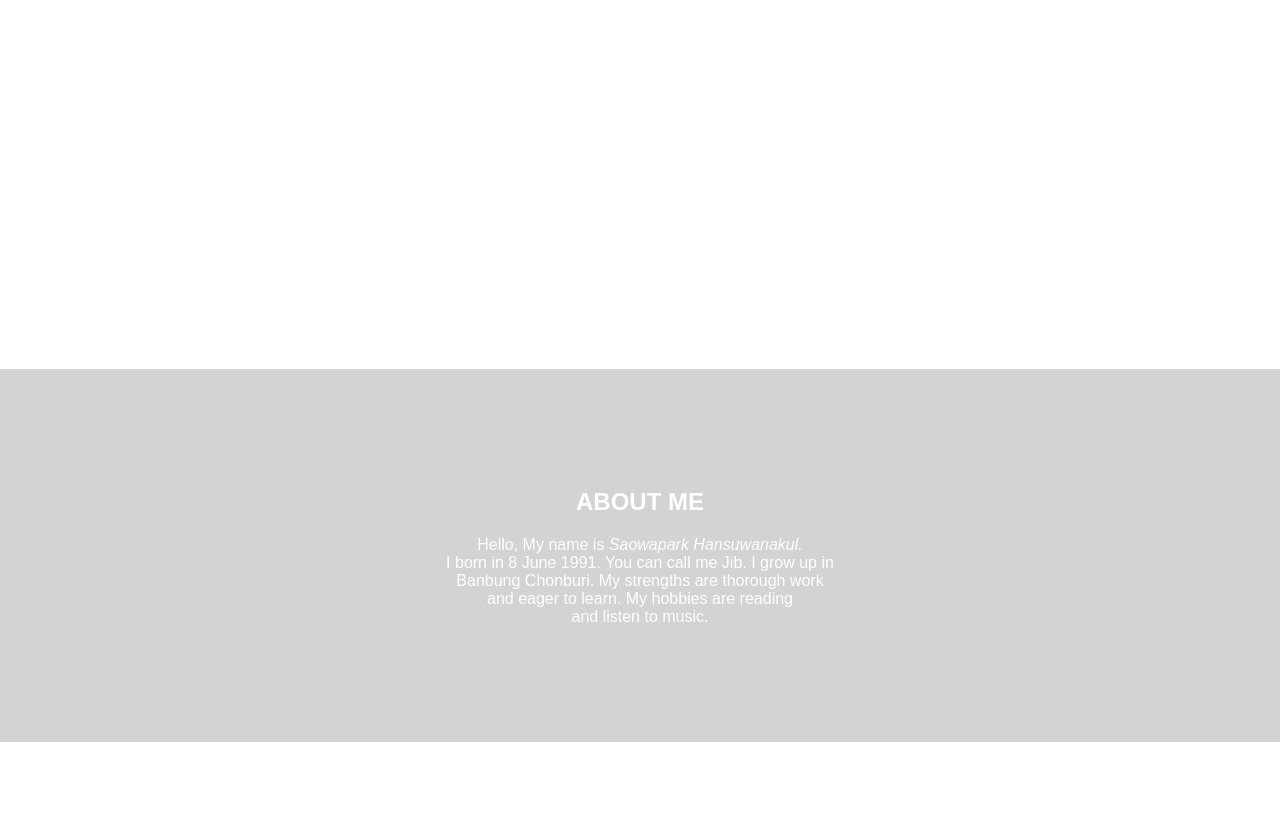
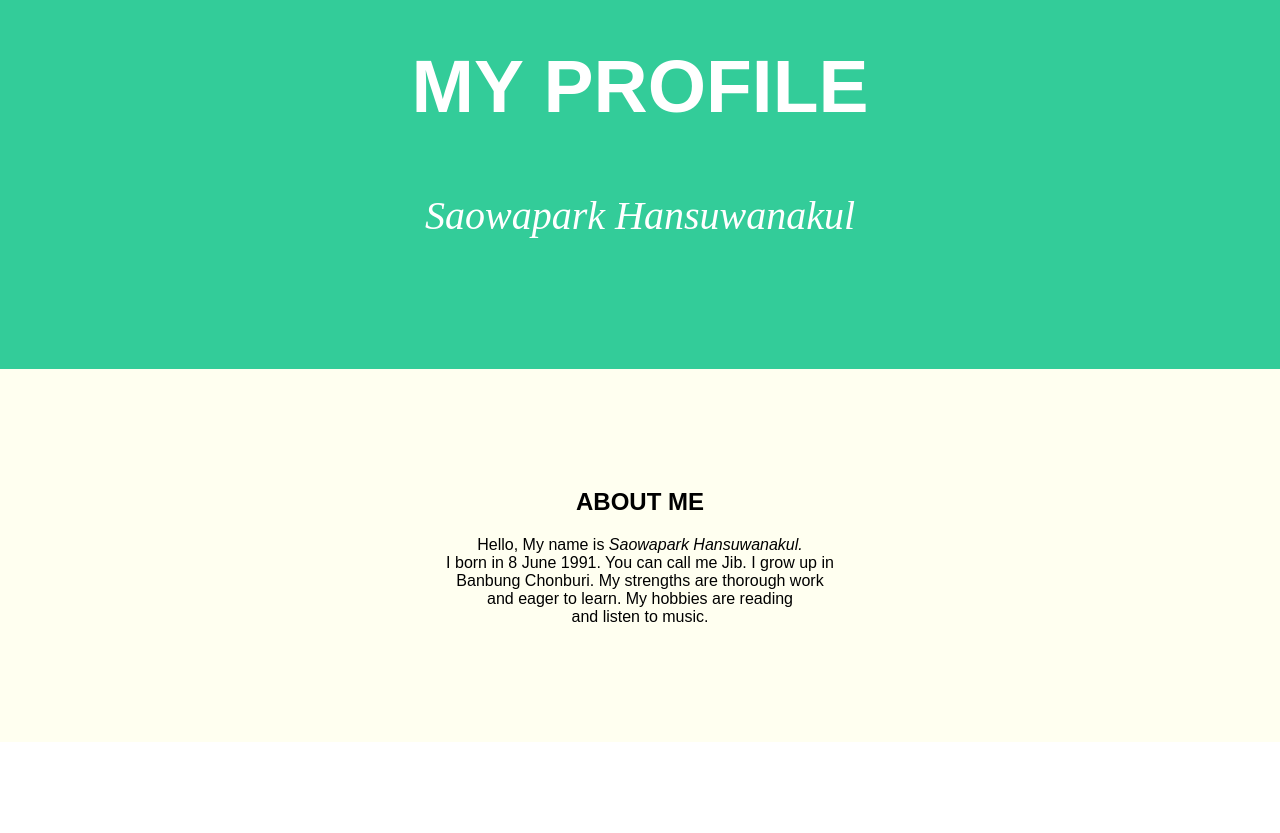
Before and after one commit to saowapark/saowapark.github.io, a plain HTML site: page index.html in a window 1280 px wide. Shown: the part 119-952 px from the top of the page. Drawn offline with Linux system fonts and the light colour scheme.

Commit message:
Update index.css
change font color and bg 4

```diff
--- a/index.css
+++ b/index.css
@@ -8,7 +8,7 @@ html, body {
   padding: 100px;
   font-size: 50px;
   font-weight: extra-bold;
-  background: 008B8B center center;
+  background: #33CC99 center center;
   background-size: cover;
   text-align: center;
   color: #fff;
@@ -38,10 +38,10 @@ html, body {
 .aboutme {
   font-family: 'Montserrat', sans-serif;
   padding: 100px;
-  background-color: #D3D3D3;
+  background-color: #FFFFF0;
   background-size: cover;
   text-align: center;
-  color: FFFFFF;
+  color: #000000;
   position: relative;
 }
 
```
